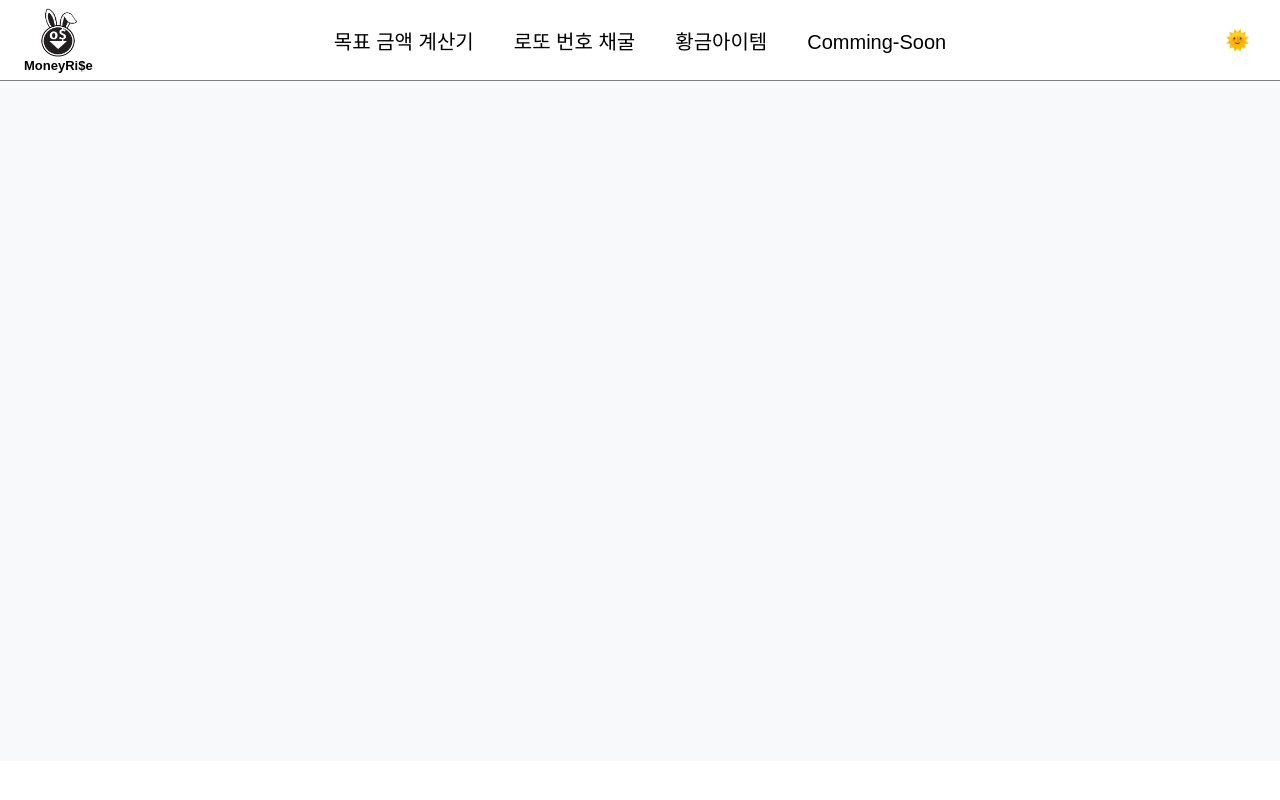
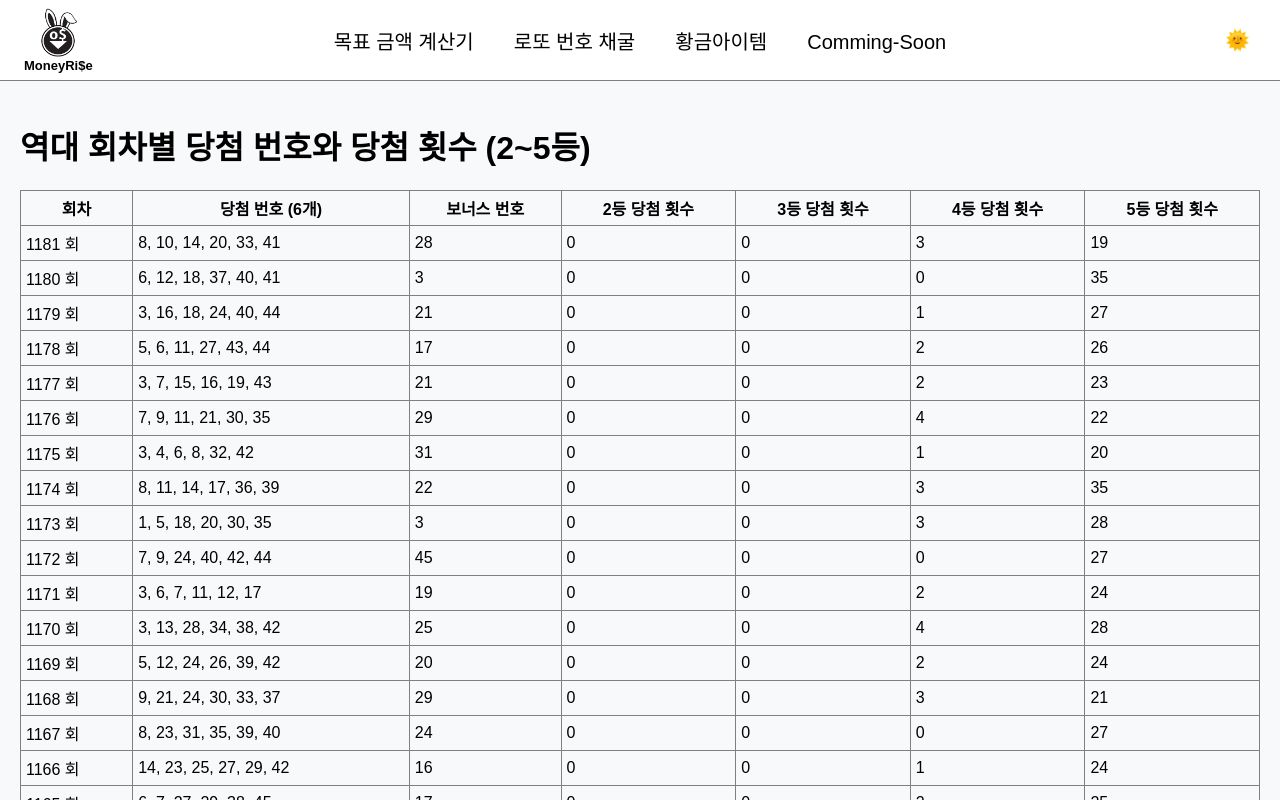
Before and after one commit to croissen/money-rise, a React (Create React App) app: page /#/lotto-history in a window 1280 px wide. Shown: the top 800 px of the page. Built offline with nearby package versions, Linux system fonts and the light colour scheme.

Commit message:
로또 번호 확률

```diff
--- a/src/App.js
+++ b/src/App.js
@@ -8,6 +8,7 @@ import EmptyPage from './pages/EmptyPage';
 import AdsPage from './pages/AdsPage';
 import GlobalStyle from './styles/GlobalStyle';
 import GoldenItems from './pages/GoldenItems';
+import LottoHistory from './pages/LottoHistory';
 
 export default function App() {
   return (
@@ -18,6 +19,7 @@ export default function App() {
           <Route path="/" element={<Home />} />
           <Route path="/goal-amount-calculator" element={<GoalAmountCalculator />} />
           <Route path="/auto-number" element={<AutoNumber />} />
+          <Route path="/lotto-history" element={<LottoHistory />} />
           <Route path="/golden-items" element={<GoldenItems />} />
           <Route path="/empty-page" element={<EmptyPage />} />
           <Route path="/ads" element={<AdsPage />} />
--- a/src/pages/AutoNumber.js
+++ b/src/pages/AutoNumber.js
@@ -3,6 +3,7 @@ import html2canvas from 'html2canvas';
 import * as S from './AutoNumber.styles';
 import * as SS from './Styles';
 import AdsBanner from '../components/AdsBanner';
+import { Link } from 'react-router-dom';
 
 const allNumbers = Array.from({ length: 45 }, (_, i) => i + 1);
 const handleClick = (e) => {
@@ -399,6 +400,9 @@ export default function AutoNumber() {
         <SS.LiTitle><a href="#num2" onClick={handleClick}>이 번호는 역대 몇 번 당첨이 되었을까?</a></SS.LiTitle>
         <SS.LiTitle><a href="#example" onClick={handleClick}>예시</a></SS.LiTitle>
 
+        <SS.LiTitle><Link to="/lotto-history">역대 번호별 당첨횟수 보러가기</Link></SS.LiTitle>
+
+
       <h1 id="percent">로또 당첨확률</h1>
       <SS.ExempleImg src={`${process.env.PUBLIC_URL}/images/lotto.png`} />
       실질적 당첨 확률은 무려 이렇게 낮지만 우리는 가능성을 올릴 수 있습니다.
--- /dev/null
+++ b/src/pages/LottoHistory.js
@@ -0,0 +1,110 @@
+import React, { useState, useEffect } from 'react';
+
+export default function LottoHistory() {
+  const [lottoHistory, setLottoHistory] = useState([]);
+  const [resultByRound, setResultByRound] = useState([]);
+
+  useEffect(() => {
+    fetch(`${process.env.PUBLIC_URL}/lotto.json`)
+      .then((res) => res.json())
+      .then((data) => setLottoHistory(data))
+      .catch(console.error);
+  }, []);
+
+  useEffect(() => {
+    if (lottoHistory.length === 0) return;
+
+    const results = lottoHistory.map((currentRound) => {
+      // 현재 회차 당첨 번호
+      const currentNumbers = [
+        currentRound.번호1,
+        currentRound.번호2,
+        currentRound.번호3,
+        currentRound.번호4,
+        currentRound.번호5,
+        currentRound.번호6,
+      ];
+      const currentBonus = currentRound.보너스;
+
+      // 1등은 제외, 2~5등 횟수 초기화
+      let count2 = 0,
+        count3 = 0,
+        count4 = 0,
+        count5 = 0;
+
+      lottoHistory.forEach((round) => {
+        const winningNumbers = [
+          round.번호1,
+          round.번호2,
+          round.번호3,
+          round.번호4,
+          round.번호5,
+          round.번호6,
+        ];
+        const bonusNumber = round.보너스;
+
+        // 현재 회차 번호와 비교할 당첨번호 간 중복 개수
+        const matchedCount = currentNumbers.filter((n) => winningNumbers.includes(n)).length;
+        const bonusMatch = currentNumbers.includes(bonusNumber);
+
+        if (matchedCount === 6) {
+          // 1등은 카운트 안 함 (본인 회차 1등 포함되기 때문)
+        } else if (matchedCount === 5 && bonusMatch) {
+          count2++;
+        } else if (matchedCount === 5) {
+          count3++;
+        } else if (matchedCount === 4) {
+          count4++;
+        } else if (matchedCount === 3) {
+          count5++;
+        }
+      });
+
+      return {
+        round: currentRound.회차,
+        numbers: currentNumbers,
+        bonus: currentBonus,
+        rank2: count2,
+        rank3: count3,
+        rank4: count4,
+        rank5: count5,
+      };
+    });
+
+    // 회차 순으로 정렬 (내림차순: 최신회차 먼저)
+    results.sort((a, b) => b.round - a.round);
+    setResultByRound(results);
+  }, [lottoHistory]);
+
+  return (
+    <div>
+      <h1>역대 회차별 당첨 번호와 당첨 횟수 (2~5등)</h1>
+      <table border="1" cellPadding="5" style={{ borderCollapse: 'collapse', width: '100%' }}>
+        <thead>
+          <tr>
+            <th>회차</th>
+            <th>당첨 번호 (6개)</th>
+            <th>보너스 번호</th>
+            <th>2등 당첨 횟수</th>
+            <th>3등 당첨 횟수</th>
+            <th>4등 당첨 횟수</th>
+            <th>5등 당첨 횟수</th>
+          </tr>
+        </thead>
+        <tbody>
+          {resultByRound.map(({ round, numbers, bonus, rank2, rank3, rank4, rank5 }) => (
+            <tr key={round}>
+              <td>{round} 회</td>
+              <td>{numbers.join(', ')}</td>
+              <td>{bonus}</td>
+              <td>{rank2}</td>
+              <td>{rank3}</td>
+              <td>{rank4}</td>
+              <td>{rank5}</td>
+            </tr>
+          ))}
+        </tbody>
+      </table>
+    </div>
+  );
+}
```
Also changed, not shown: public/lotto.json.
